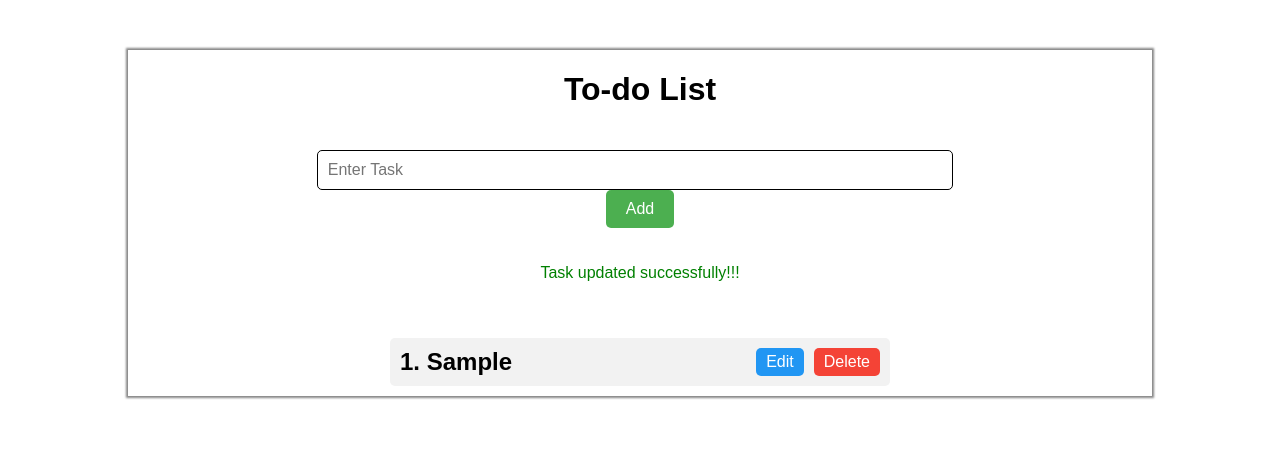
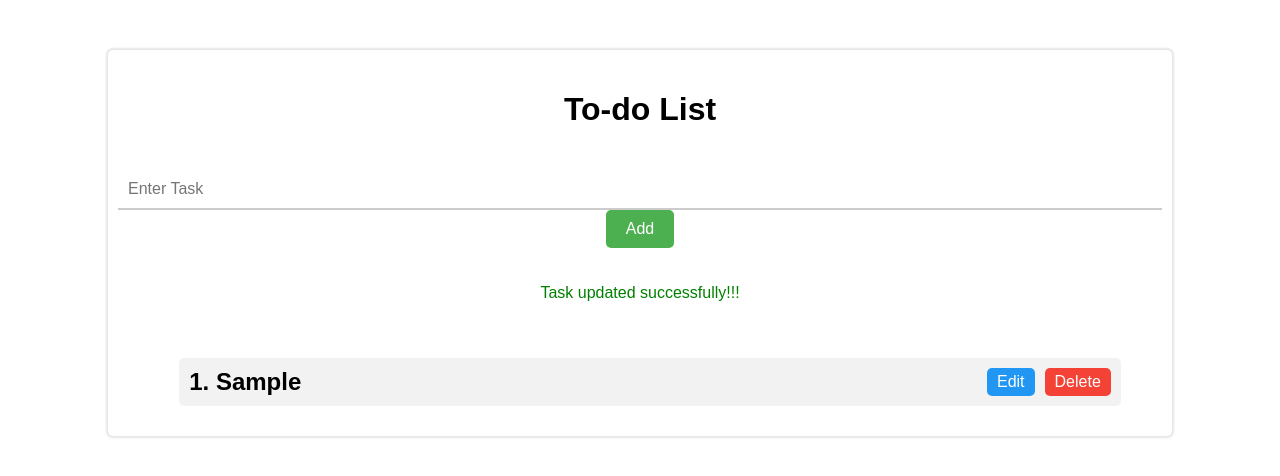
Before and after one commit to Biyayaa/to-do, a plain HTML site: page index.html in a window 1280 px wide. Both pictures are taken after typing "Sample" into the empty fields and a click on the button "Add". Drawn offline with Linux system fonts and the light colour scheme.

Commit message:
added changes to the input field

```diff
--- a/index.html
+++ b/index.html
@@ -9,7 +9,7 @@
 </head>
 <body>
 
-    <main id="localS">
+    <main>
 
         <h1>To-do List</h1>
 
--- a/style.css
+++ b/style.css
@@ -11,18 +11,20 @@ main {
     flex-direction: column;
     align-items: center;
     margin-top: 50px;
-    box-shadow: 0 0 2px 2px rgba(0, 0, 0, 0.476);
+    box-shadow: 0 0 2px 2px rgba(0, 0, 0, 0.1);
     width: 80%;
+    padding: 20px;
+    border-radius: 5px;
   }
 
   input[type="text"] {
     margin-top: 20px;
     padding: 10px;
     font-size: 16px;
-    border: 1px solid black;
-    border-radius: 5px;
-    margin-right: 10px;
-    width: 60%;
+    border: none;
+    border-bottom: 2px solid #ccc;
+    width: 100%;
+    outline: none;
   }
 
   #addBtn {
@@ -55,7 +57,7 @@ button:hover {
 
   #task {
     margin-top: 20px;
-    width: 500px;
+    width: 90%;
   }
 
   .event {
@@ -66,6 +68,7 @@ button:hover {
     border-radius: 5px;
     padding: 10px;
     margin-bottom: 10px;
+    width: 100%;
   }
 
   .edit-delete {
@@ -103,12 +106,10 @@ button:hover {
     background-color: #d32f2f;
   }
 
-
   /* Styles for mobile */
   @media only screen and (max-width: 600px) {
     input[type="text"] {
-        width: 90%;
-        margin-right: 0;
+      width: 100%;
       margin-bottom: 10px;
     }
 
```
Lines whose indentation alone changed are shown as unchanged.
